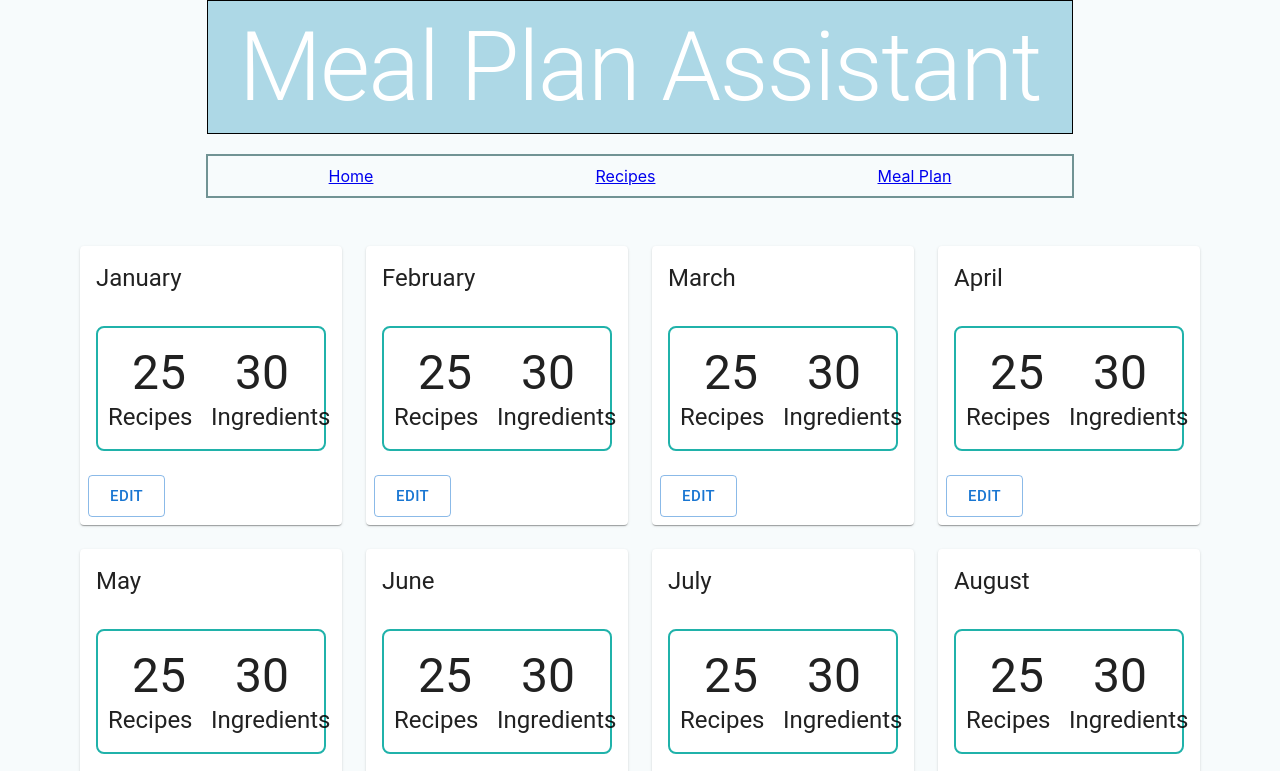
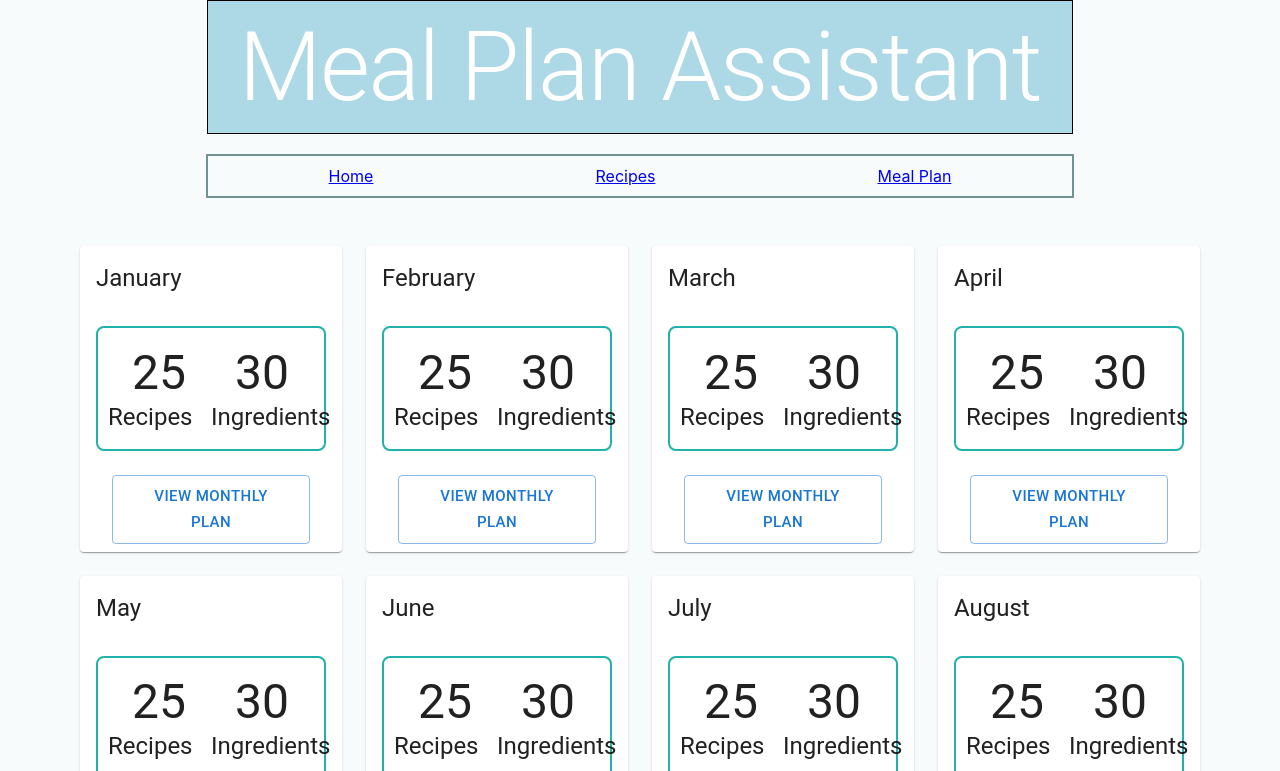
Before and after one commit to TomNgTech/Groceries-Recipes-Meal-Plan-Frontend, a React (Create React App) app: page /mealplan in a window 1280 px wide. Shown: the top 771 px of the page. Built offline with nearby package versions, Linux system fonts and the light colour scheme; no server answers.

Commit message:
Fetch allmealplan

```diff
--- a/src/components/mealplan/Mealplan.css
+++ b/src/components/mealplan/Mealplan.css
@@ -19,6 +19,6 @@
     justify-content: center;
 }
 
-.buttonBox{
-    width: auto;
+.edit_button_container {
+  width: auto;
 }
--- a/src/components/mealplan/MealplanCard.js
+++ b/src/components/mealplan/MealplanCard.js
@@ -1,10 +1,20 @@
-import React from 'react'
+import React, { useEffect } from 'react'
 import Typography from '@mui/material/Typography'
 import { Button, Grid, Card, CardContent, CardHeader, Container, CardActions } from '@mui/material'
+import { getAllMealPlans } from '../Api'
 function MealPlanCard (props) {
+  let potato = 0
+  useEffect(() => {
+    if (potato === 0) {
+      getAllMealPlans().then((data) => {
+        console.log(data)
+        potato = 1
+      })
+    }
+  }, [])
   return (
     <Card>
-            <CardHeader title={props.month}/>
+      <CardHeader title={props.month} />
       <CardContent>
         <Grid container className='recipeBox' spacing={0} >
           <Grid item xs={6} direction={'column'}>
@@ -22,11 +32,14 @@ function MealPlanCard (props) {
         </Grid>
       </CardContent>
       <CardActions>
+        <Container className='edit_button_container' sx={{ width: 'auto' }}>
           <Button variant="outlined"
             size="large"
             onClick={e => props.setOpenModal(true)}>
-          Edit
+            View Monthly Plan
           </Button>
+        </Container>
+
       </CardActions>
     </Card>
   )
--- a/src/components/mealplan/editMonthRecipes/EditMonthRecipes.js
+++ b/src/components/mealplan/editMonthRecipes/EditMonthRecipes.js
@@ -27,8 +27,9 @@ function editMonthrecipes () {
                 <Button
                     variant="outlined"
                     size="large"
+                    className="editButton"
                 >
-                    Edit Monthly Plan
+                    View Monthly Plan
                 </Button>
                 <span className="new_ingredient_span"></span>
             </div>
--- a/src/components/recipes/Recipes.js
+++ b/src/components/recipes/Recipes.js
@@ -17,6 +17,7 @@ import './Recipes.css'
 
 function Recipes () {
   const [recipes, setRecipes] = useState([])
+  const [selectedRecipe, setSelectedRecipe] = useState({})
 
   const [openModal, setOpenModal] = useState({
     openDetailModal: false,
@@ -68,8 +69,6 @@ function Recipes () {
       })
     }
   }
-
-  const [selectedRecipe, setSelectedRecipe] = useState({})
 
   const joinIngredients = (ingredients) => {
     const ingredientNames = []
```
Also changed, not shown: src/components/mealplan/editMonthRecipes/EdithMonthRecipes.css (line endings or trailing spaces), 1 other file (tests, documents, lock files or other folders). Lines whose indentation alone changed are shown as unchanged.
